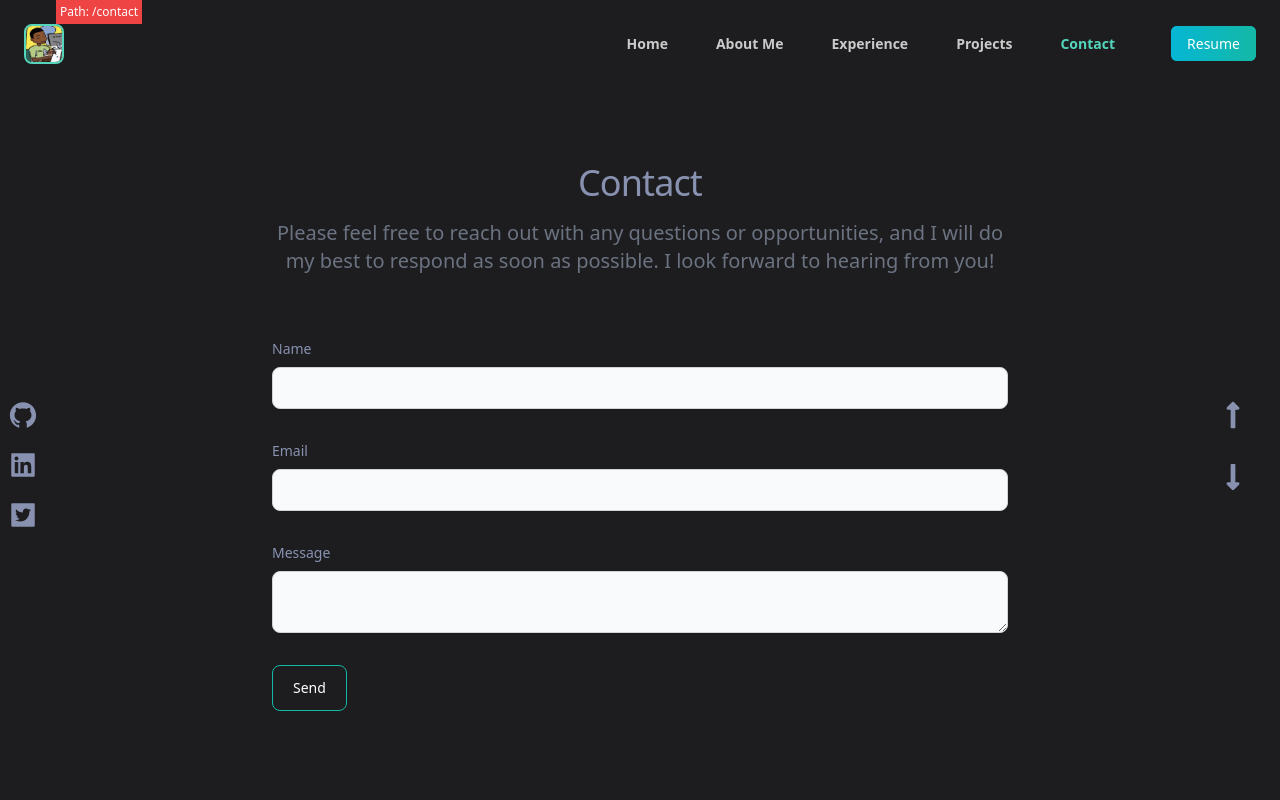
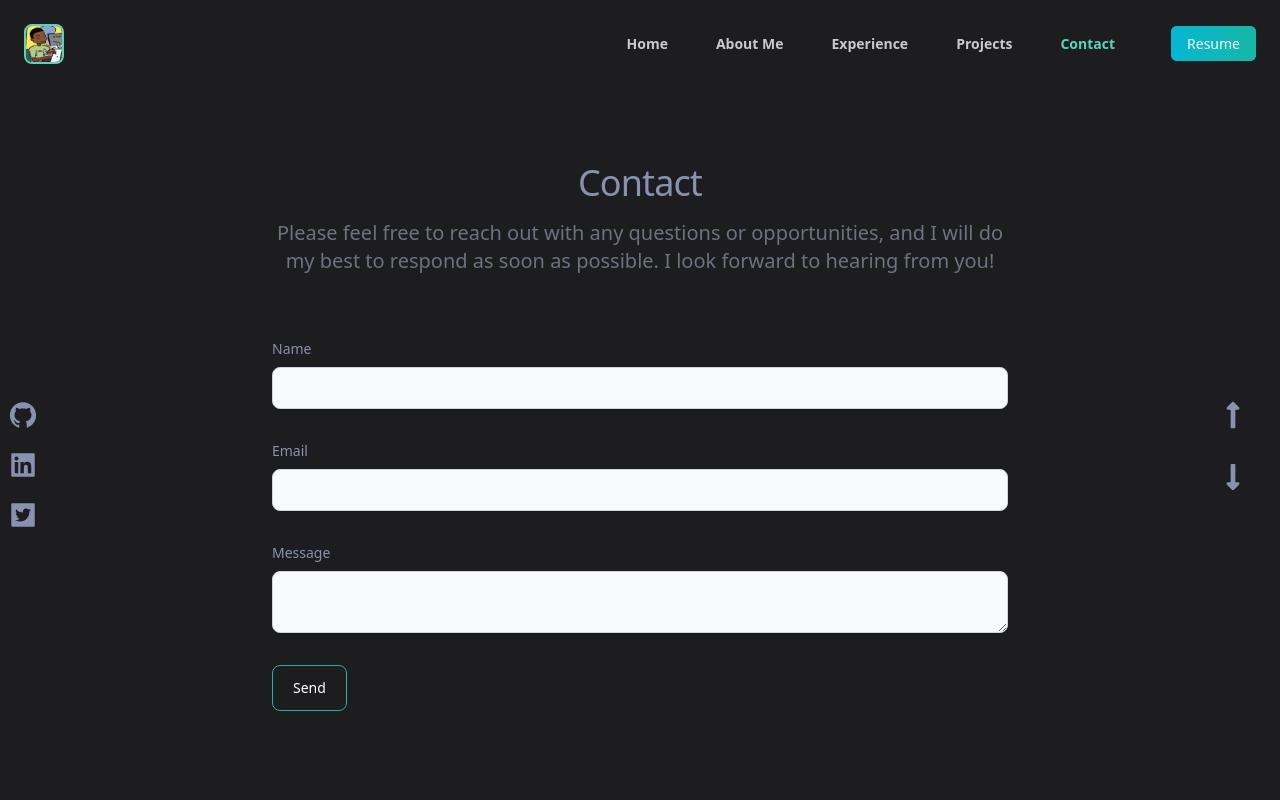
Before and after one commit to drimescodes/drimes-portfolio, a React (Vite) app: page /contact in a window 1280 px wide. Shown: the top 800 px of the page. Built offline with nearby package versions, Linux system fonts and the light colour scheme.

Commit message:
chore: remove debug info

```diff
--- a/src/components/Navbar.jsx
+++ b/src/components/Navbar.jsx
@@ -38,9 +38,6 @@ const Navbar = () => {
             className="text-3xl font-bold w-10 h-10 rounded-lg border-2 border-[#54d5bb]"
             onClick={() => handleLinkClick(0)}
           />
-          <div className="absolute top-0 left-14 text-xs text-white bg-red-500 p-1">
-            Path: {typeof window !== 'undefined' ? window.location.pathname : 'SSR'}
-          </div>
         </Link>
 
         {/* Desktop Navbar */}
```
